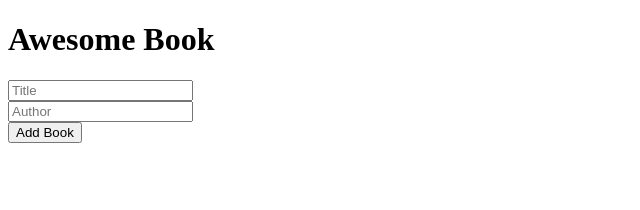
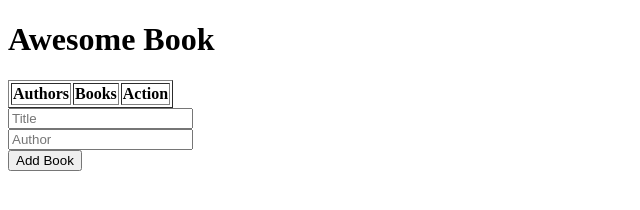
Before and after one commit to GloireIrenge/Awesome-Books, a website: page index.html in a window 1280 px wide. Shown: the whole page, without its empty margins (0-640 px from the left). Drawn offline with Linux system fonts and the light colour scheme.

Commit message:
update index file

```diff
--- a/index.html
+++ b/index.html
@@ -12,9 +12,18 @@
     <main>
 
         <h1>Awesome Book</h1>
-        <div id="display"></div>
-        </div>
 
+        <table border="1">
+            <thead>
+                <tr>
+                    <th>Authors</th>
+                    <th>Books</th>
+                    <th>Action</th>
+                </tr>
+            </thead>
+            <tbody id="display">
+            </tbody>
+        </table>
         <div id="form">
             <form>
               <div class="form">
```
